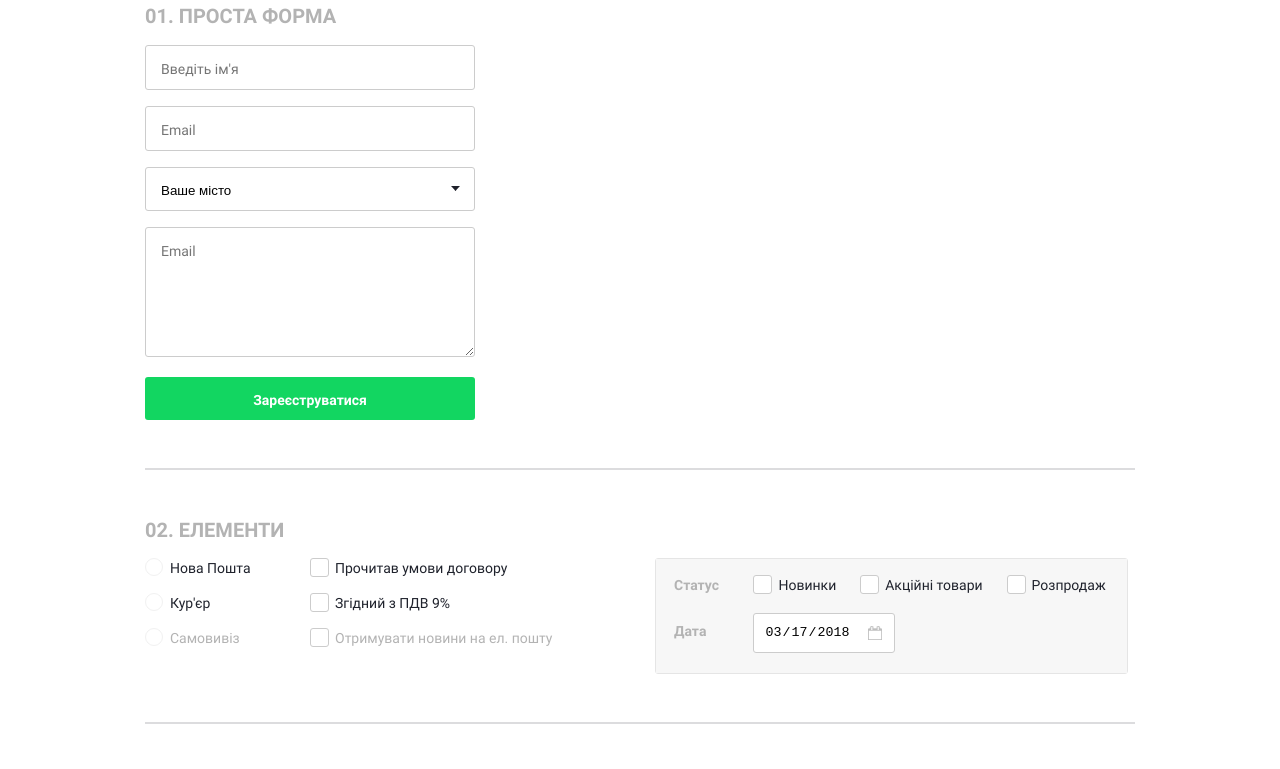
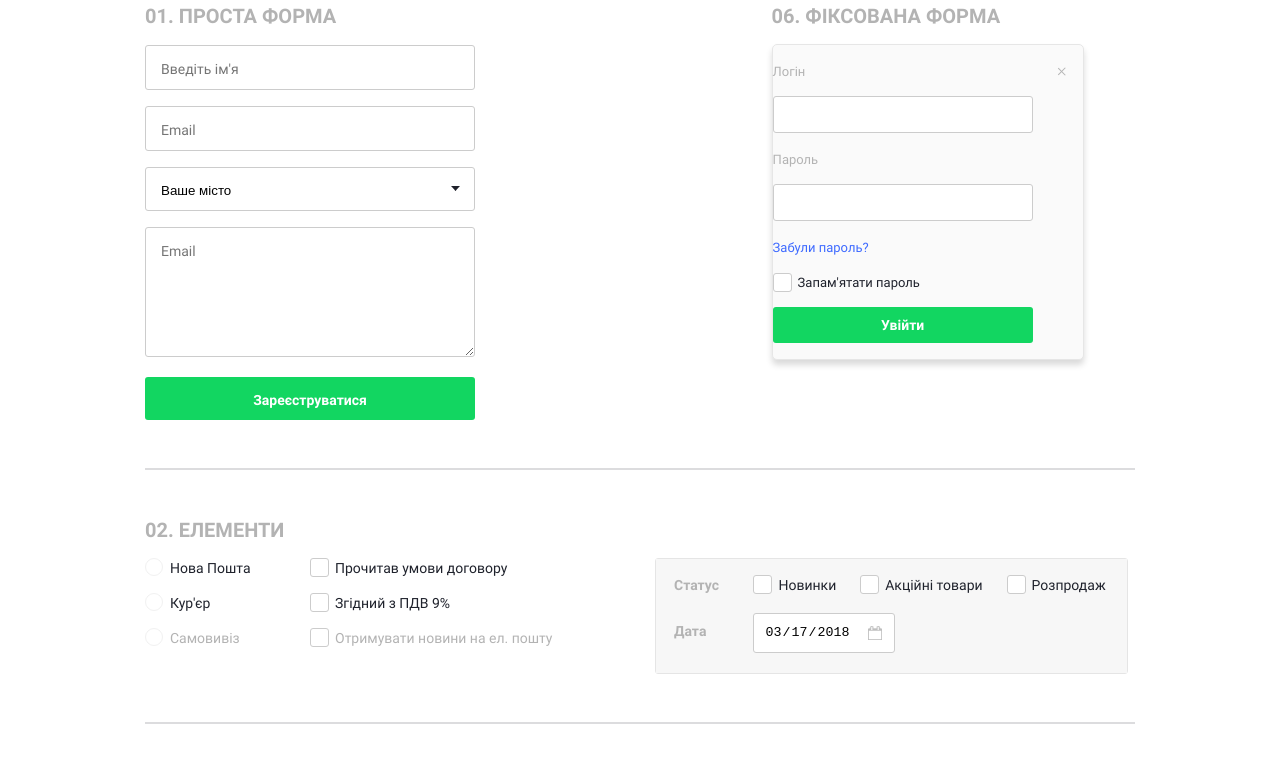
Before and after one commit to irina783/forms2, a plain HTML site: page index.html in a window 1280 px wide. Shown: the part 75-844 px from the top of the page. Drawn offline with Linux system fonts and the light colour scheme.

Commit message:
Added 6th form

```diff
--- a/css/style.css
+++ b/css/style.css
@@ -215,11 +215,12 @@ input[type="submit"]:hover{
 .other,
 .r-men,
 .r-women,
-.agree{
+.agree,
+.remember_pw{
     position: absolute;
     visibility: hidden;
 }
-.agree,
+.agree+label,
 .r-men+label,
 .r-women+label,
 .delivery+label,
@@ -245,6 +246,8 @@ input[type="submit"]:hover{
     left: 0;
     top: -2px;
 }
+.remember_pw:checked+label:before,
+.agree:checked+label::before,
 .r-men:checked+label:before,
 .r-women:checked+label:before,
 .delivery:checked+label:before,
@@ -263,6 +266,7 @@ input[type="submit"]:hover{
     border-radius: 50%;
     background-color: #3e6aff;
 }
+.remember_pw+label:before,
 .agree+label:before,
 .delivery2+label:before{
     content: '';
@@ -275,10 +279,12 @@ input[type="submit"]:hover{
     border: 1px solid #ccc;
     background-color: #fff;
 }
+.remember_pw:checked+label:before,
 .agree:checked+label:before,
 .delivery2:checked+label:before{
     border: 1px solid #3e6aff;
 }
+.remember_pw:checked+label:after,
 .agree:checked+label:after,
 .delivery2:checked+label:after{
     content: '';
@@ -616,3 +622,93 @@ select.country-select{
     background-size: 9px 5px;
 }
 */
+
+/*06. фіксована форма*/
+.fixed_form6{
+    position: fixed;
+    top: 62px;
+    left: auto;
+    right: 15.5%;
+    max-width: 310px;
+    width: 100%;
+}
+.fixed_form{
+    max-width: 310px;
+    width: 100%;
+    box-shadow: 0px 5px 6px rgba(0,0,0,0.15);
+    background-color: #fafafa;
+    border: 1px solid #e6e6e6;
+    border-radius: 5px;
+}
+.close{
+    position: relative;
+}
+.close:before{
+    content: '';
+    position: absolute;
+    display: block;
+    width: 2px;
+    height: 10px;
+    left: 288px;
+    top: 21px;
+    transform: rotate(-45deg);
+    border-left: 1px solid #b3b3b3;
+}
+.close:after{
+    content: '';
+    position: absolute;
+    display: block;
+    width: 2px;
+    height: 10px;
+    left: 288px;
+    top: 22px;
+    transform: rotate(45deg);
+    border-left: 1px solid #b3b3b3;
+}
+.open-button{
+    visibility: hidden;
+}
+
+#close-form:active{
+    visibility: visible;
+    display: none;
+}
+#open-form6:active{
+    display: block;
+}
+.fixed{
+    padding: 10px;
+    max-width: 260px;
+    width: 100%;
+    border-radius: 3px;
+    background-color: #fff;
+    border: 1px solid #ccc;
+}
+.fixed-label{
+    color: #b3b3b3;
+    font: 400 13px "Roboto";
+}
+.forget_pw{
+    color: #3e6aff;
+    font: 400 13px "Roboto";
+    text-decoration: none;
+}
+.remember-label{
+    color: #1f222c;
+    font: 400 13px "Roboto";
+}
+.remember_pw+label{
+    position: relative;
+    padding-left: 25px;
+}
+.fixed-submit{
+    padding: 10px;
+    max-width: 260px;
+    width: 100%;
+    border-radius: 3px;
+    background-color: #12d661;
+    color: #fff;
+    font: 700 14px "Roboto";
+    text-align: center;
+    border: none;
+}
--- a/index.html
+++ b/index.html
@@ -245,6 +245,29 @@
                 </p>
             </form>
         </div>
+        <div class="fixed_form6">
+        <h2>06. фіксована форма</h2>
+            <div class="fixed_form" id="open-popup">
+                <a class="close" href="#open-form6" id="close-form"></a>
+                <form class="form6" action="sign_in.php" method="post">
+
+                    <p><label for="fixed-login" class="fixed-label">Логін</label>
+                    <p><input class="fixed" type="text" name="login" id="fixed-login" required maxlength="30" /></p>
+                    <p><label for="fixed-pw" class="fixed-label">Пароль</label></p>
+                    <p><input class="fixed" type="password" id="fixed-pw" name="parole" required maxlength="25" /></p>
+                    <a href="#" class="forget_pw">Забули пароль?</a>
+                    <p>
+                        <input class="remember_pw" type="checkbox" id="remember"/>
+                        <label class="remember-label" for="remember">Запам'ятати пароль</label>
+                    </p>
+                    <p>
+                        <label><input class="fixed-submit" type="submit" value="Увійти" /></label>
+                    </p>
+
+                </form>
+            </div>
+            <a class="open-button" href="#open-popup" id="open-form6">Відкрити форму для входу</a>
+        </div>
     </div>
 </body>
 
```
